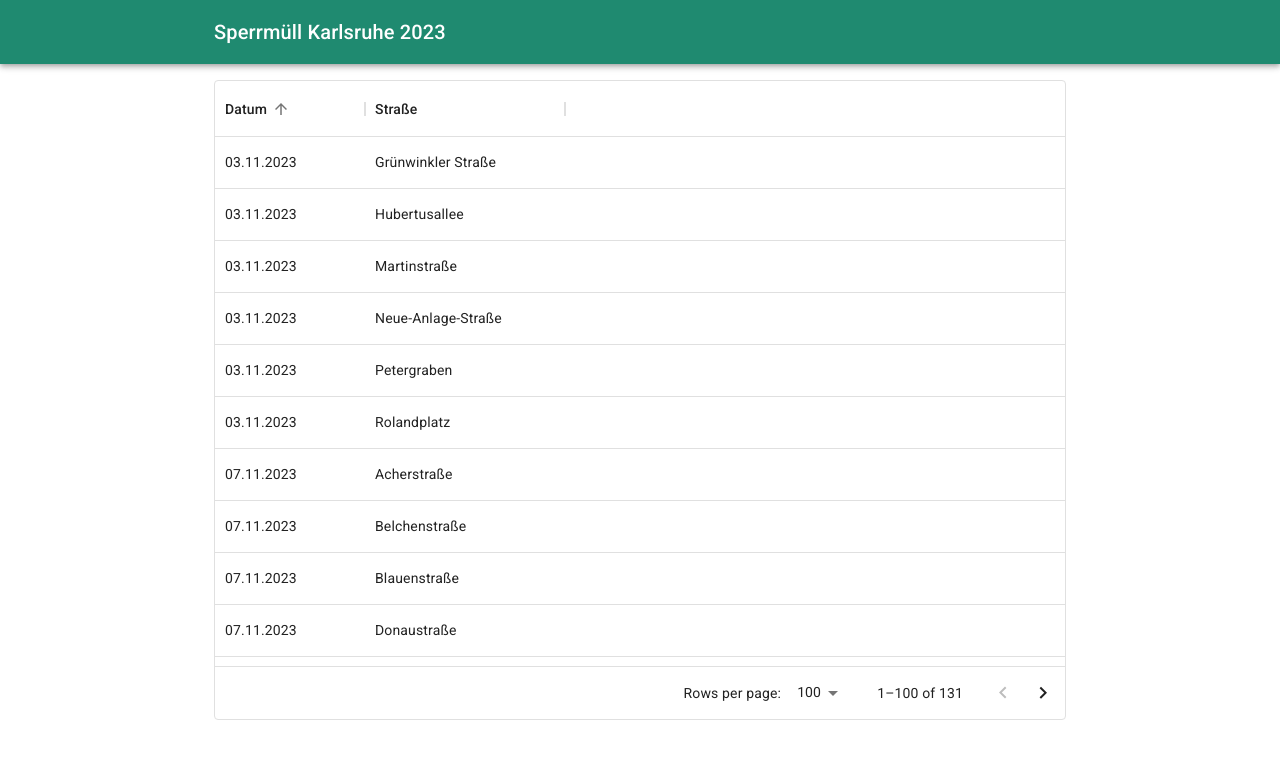
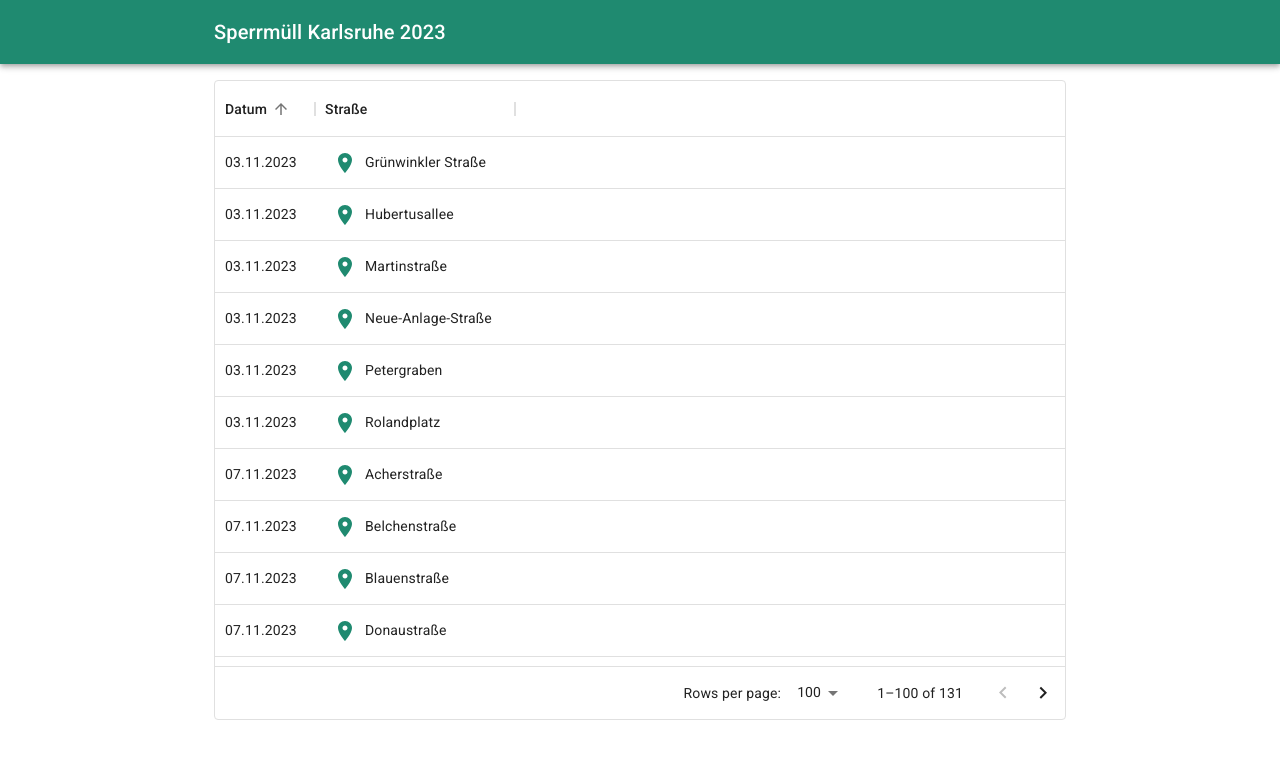
Before and after one commit to hoepfnerdennis/bulk-waste-ka, a Next.js app: page /month/11 in a window 1280 px wide. Shown: the top 758 px of the page. Built offline with nearby package versions, Linux system fonts and the light colour scheme.

Commit message:
maps link

```diff
--- a/package.json
+++ b/package.json
@@ -12,6 +12,7 @@
     "@emotion/react": "^11.10.5",
     "@emotion/styled": "^11.10.5",
     "@fontsource/roboto": "^4.5.8",
+    "@mui/icons-material": "^5.11.0",
     "@mui/material": "^5.11.8",
     "@mui/x-data-grid": "^5.17.22",
     "@next/font": "13.1.6",
--- a/src/pages/month/[month].tsx
+++ b/src/pages/month/[month].tsx
@@ -5,8 +5,16 @@ import {
   InferGetStaticPropsType,
 } from "next";
 import dates from "@/data/dates.json";
-import { DataGrid, GridColDef, GridRowsProp } from "@mui/x-data-grid";
+import {
+  DataGrid,
+  GridColDef,
+  GridRenderCellParams,
+  GridRowsProp,
+} from "@mui/x-data-grid";
 import { Box } from "@mui/system";
+import Link from "next/link";
+import PlaceIcon from "@mui/icons-material/Place";
+import { IconButton } from "@mui/material";
 
 export default function Month({
   streets,
@@ -15,8 +23,26 @@ export default function Month({
     return { id, date, street };
   });
   const columns: GridColDef[] = [
-    { field: "date", headerName: "Datum", type: "date", width: 150 },
-    { field: "street", headerName: "Straße", minWidth: 200 },
+    { field: "date", headerName: "Datum", type: "date", width: 100 },
+    {
+      field: "street",
+      headerName: "Straße",
+      minWidth: 200,
+      renderCell: ({ row }: GridRenderCellParams<string>) => (
+        <>
+          <IconButton
+            LinkComponent={Link}
+            href={`https://www.google.de/maps/place/${encodeURIComponent(
+              row.street
+            )},+Karlsruhe`}
+            target="_blank"
+          >
+            <PlaceIcon color="primary" />
+          </IconButton>
+          {row.street}
+        </>
+      ),
+    },
   ];
 
   return (
```
Also changed, not shown: 1 other file (tests, documents, lock files or other folders).
